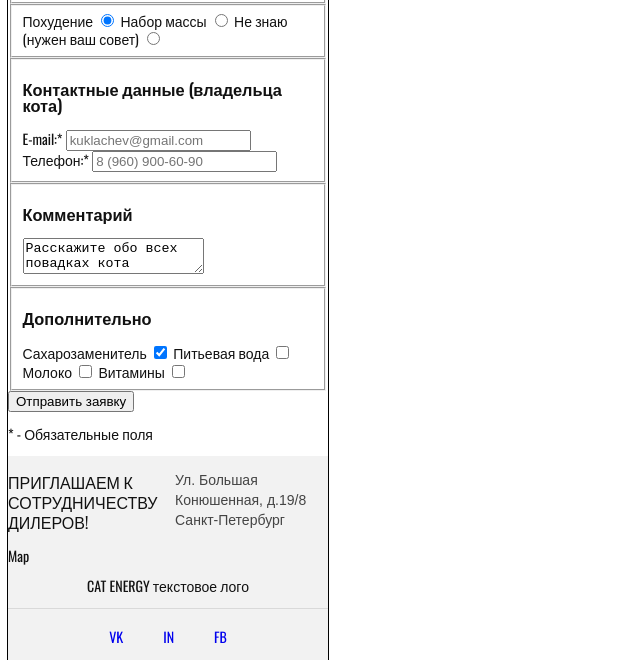
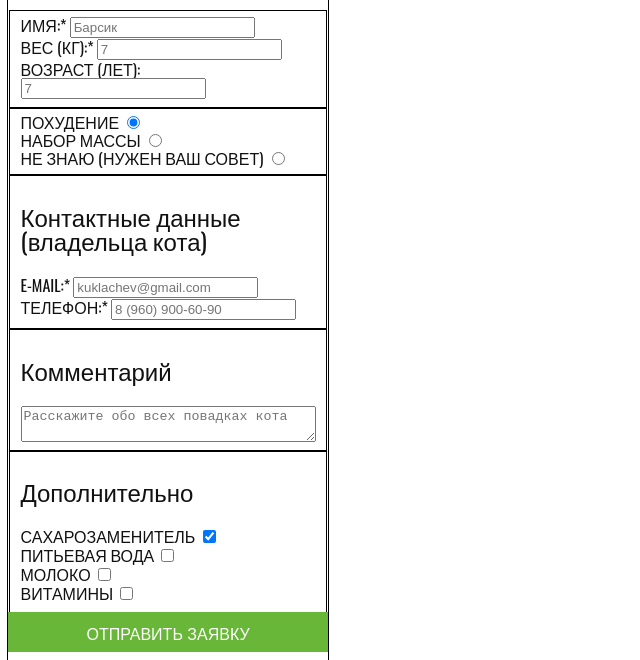
Before and after one commit to argostellar/499817-cat-energy-18, a website: page source/form.html in a window 1280 px wide. Shown: the part 427-1087 px from the top of the page, without its empty margins (0-640 px from the left). Drawn offline with nearby package versions, Linux system fonts and the light colour scheme; files that its build step writes are made by us from their sources.

Commit message:
Завершает базовую стилизацию страницы форм

```diff
--- a/source/form.html
+++ b/source/form.html
@@ -38,46 +38,80 @@
   <main class="forms">
     <h2 class="forms__title forms__title--main">Подбор программы</h2>
     <p class="forms__text">Заполните анкету и мы подберём программу питания для вашего кота</p>
-    <form action="https://echo.htmlacademy.ru">
-      <fieldset>
+    <form class="forms__main-form" action="https://echo.htmlacademy.ru">
+      <fieldset class="forms__fieldset">
+        <div class="forms__wrapper">
+          <div class="forms__inner-wrapper">
             <label class="forms__label" for="name">Имя:*</label>
             <input class="forms__input" type="text" name="name" id="name" placeholder="Барсик" required>
+          </div>
+          <div class="forms__inner-wrapper">
             <label class="forms__label" for="weight">Вес (кг):*</label>
             <input class="forms__input" type="text" name="weight" id="weight" placeholder="7" required>
+          </div>
+          <div class="forms__inner-wrapper">
             <label class="forms__label" for="age">Возраст (лет):</label>
             <input class="forms__input" type="text" name="age" id="age" placeholder="7">
+          </div>
+        </div>
       </fieldset>
-      <fieldset>
+      <fieldset class="forms__fieldset">
+        <div class="forms__wrapper">
+          <div class="forms__inner-wrapper">
             <label class="forms__label" for="weight-loss">Похудение</label>
             <input class="forms__input" type="radio" name="program" value="weight-loss" id="weight-loss" checked>
+          </div>
+          <div class="forms__inner-wrapper">
             <label class="forms__label" for="weight-gain">Набор массы</label>
             <input class="forms__input" type="radio" name="program" value="weight-gain" id="weight-gain">
+          </div>
+          <div class="forms__inner-wrapper">
             <label class="forms__label" for="need-advice">Не знаю (нужен ваш совет)</label>
             <input class="forms__input" type="radio" name="program" value="need-advice" id="need-advice">
+          </div>
+        </div>
       </fieldset>
-      <fieldset>
+      <fieldset class="forms__fieldset">
+        <div class="forms__wrapper">
           <h3 class="forms__title">Контактные данные (владельца кота)</h3>
+          <div class="forms__inner-wrapper">
             <label class="forms__label" for="email">E-mail:*</label>
             <input class="forms__input" type="mail" name="email" id="email" placeholder="kuklachev@gmail.com" required>
+          </div>
+          <div class="forms__inner-wrapper">
             <label class="forms__label" for="phone">Телефон:*</label>
             <input class="forms__input" type="tel" name="phone" id="phone" placeholder="8 (960) 900-60-90" required>
+          </div>
+        </div>
       </fieldset>
-      <fieldset>
+      <fieldset class="forms__fieldset">
+        <div class="forms__wrapper">
           <h3 class="forms__title">Комментарий</h3>
-        <textarea class="forms__comments">Расскажите обо всех повадках кота</textarea>
+          <textarea class="forms__comments" placeholder="Расскажите обо всех повадках кота"></textarea>
+        </div>
       </fieldset>
-      <fieldset>
+      <fieldset class="forms__fieldset">
+        <div class="forms__wrapper">
           <h3 class="forms__title">Дополнительно</h3>
-        <label class="forms__label">Сахарозаменитель</label>
-        <input class="forms__input" type="checkbox" name="sweetener" checked>
-        <label class="forms__label">Питьевая вода</label>
-        <input class="forms__input" type="checkbox" name="drinking water">
-        <label class="forms__label">Молоко</label>
-        <input class="forms__input" type="checkbox" name="milk">
-        <label class="forms__label">Витамины</label>
-        <input class="forms__input" type="checkbox" name="vitamins">
+          <div class="forms__inner-wrapper">
+            <label class="forms__label" for="sweetener-item">Сахарозаменитель</label>
+            <input class="forms__input" type="checkbox" name="sweetener" id="sweetener-item" checked>
+          </div>
+          <div class="forms__inner-wrapper">
+            <label class="forms__label" for="drinking-water-item">Питьевая вода</label>
+            <input class="forms__input" type="checkbox" name="drinking water" id="drinking-water-item">
+          </div>
+          <div class="forms__inner-wrapper">
+            <label class="forms__label" for="milk-item">Молоко</label>
+            <input class="forms__input" type="checkbox" name="milk" id="milk-item">
+          </div>
+          <div class="forms__inner-wrapper">
+            <label class="forms__label" for="vitamins-item">Витамины</label>
+            <input class="forms__input" type="checkbox" name="vitamins" id="vitamins-item">
+          </div>
+        </div>
       </fieldset>
-      <button class="forms__button" type="submit">Отправить заявку</button>
+      <button class="forms__button button" type="submit">Отправить заявку</button>
       <p class="forms__text forms__text--small">* - Обязательные поля</p>
     </form>
   </main>
--- a/source/sass/blocks/forms.scss
+++ b/source/sass/blocks/forms.scss
@@ -0,0 +1,65 @@
+.forms {
+  @include flex-column;
+}
+
+.forms__main-form {
+  @include flex-column;
+}
+
+.forms__fieldset {
+  border: none;
+  outline: 1px solid black;
+}
+
+.forms__wrapper {
+  @include flex-column;
+}
+
+.forms__inner-wrapper {}
+
+.forms__title {
+  font-size: 24px;
+  line-height: 24px;
+  font-weight: 400;
+  &--main {
+    @include title;
+  }
+}
+
+.forms__text {
+  font-size: 14px;
+  line-height: 18px;
+  text-transform: uppercase;
+  &--small {
+    @include arial-text;
+    text-transform: none;
+    font-size: 14px;
+    line-height: 16px;
+    align-self: center;
+  }
+}
+
+.forms__label {
+  font-size: 16px;
+  line-height: 18px;
+  text-transform: uppercase;
+}
+
+.forms__input {
+
+}
+
+.forms__comment {
+  &::placeholder {
+    color: #444444;
+    font-size: 16px;
+    line-height: 18px;
+    text-transform: uppercase;
+  }
+}
+
+.forms__button {
+  border: none;
+  font-size: 16px;
+  line-height: 20px;
+}
--- a/source/sass/blocks/product-cards.scss
+++ b/source/sass/blocks/product-cards.scss
@@ -1,27 +1,21 @@
 .product-cards {}
 
 .product-cards__list {
-  margin: 0;
-  padding: 0;
+  @include clear-list;
 
-  list-style: none;
-
-  display: flex;
-  flex-direction: column;
+  @include flex-column;
   justify-content: space-around;
 }
 
 .product-cards__item {}
 
 .product-cards__next-items {
-  display: flex;
-  flex-direction: column;
+  @include flex-column;
   justify-content: space-around;
 }
 
 .product-cards__wrapper {
-  display: flex;
-  flex-direction: column;
+  @include flex-column;
   justify-content: space-around;
   align-items: center;
 }
```
Lines whose indentation alone changed are shown as unchanged.
